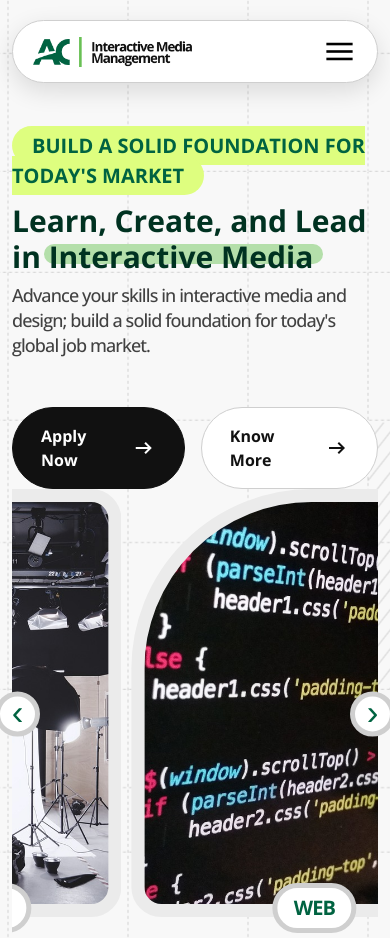
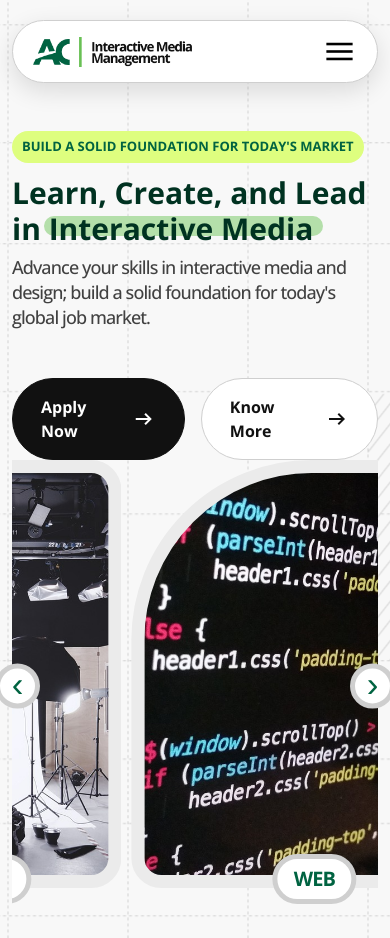
Before and after one commit to kuma0304/imm, a plain HTML site: page index.html in a window 390 px wide. Shown: the top 938 px of the page. Drawn offline with nearby package versions, Linux system fonts and the light colour scheme.

Commit message:
Mobile Bugs

```diff
--- a/assets/css/custom/theme.css
+++ b/assets/css/custom/theme.css
@@ -384,10 +384,11 @@ a {
 .banner-highlights {
     border-radius: 50px;
     background: var(--accent, #DEFE7F);
-    padding: 6px 20px;
+    padding: 6px 10px;
     color: var(--deep-green-500, #006341);
-    font-size: 20px;
+    font-size: 13px;
     font-weight: 700;
+    display: inline-flex;
 }
 
 .hero-slider-image {
@@ -450,10 +451,10 @@ a {
     line-height: 1.2em;
 }
 
-
-@media (min-width: 1400px) {
-    .banner-heading {
-        font-size: 68px;
+@media only screen and (min-width: 36em) {
+    .banner-highlights {
+        padding: 6px 20px;
+        font-size: 20px;
     }
 }
 
@@ -462,6 +463,12 @@ a {
         font-size: 63px;
         letter-spacing: -5px;
         line-height: 1.1;
+    }
+}
+
+@media (min-width: 87.5em) {
+    .banner-heading {
+        font-size: 68px;
     }
 }
 
```
Also changed, not shown: assets/docs.txt.
